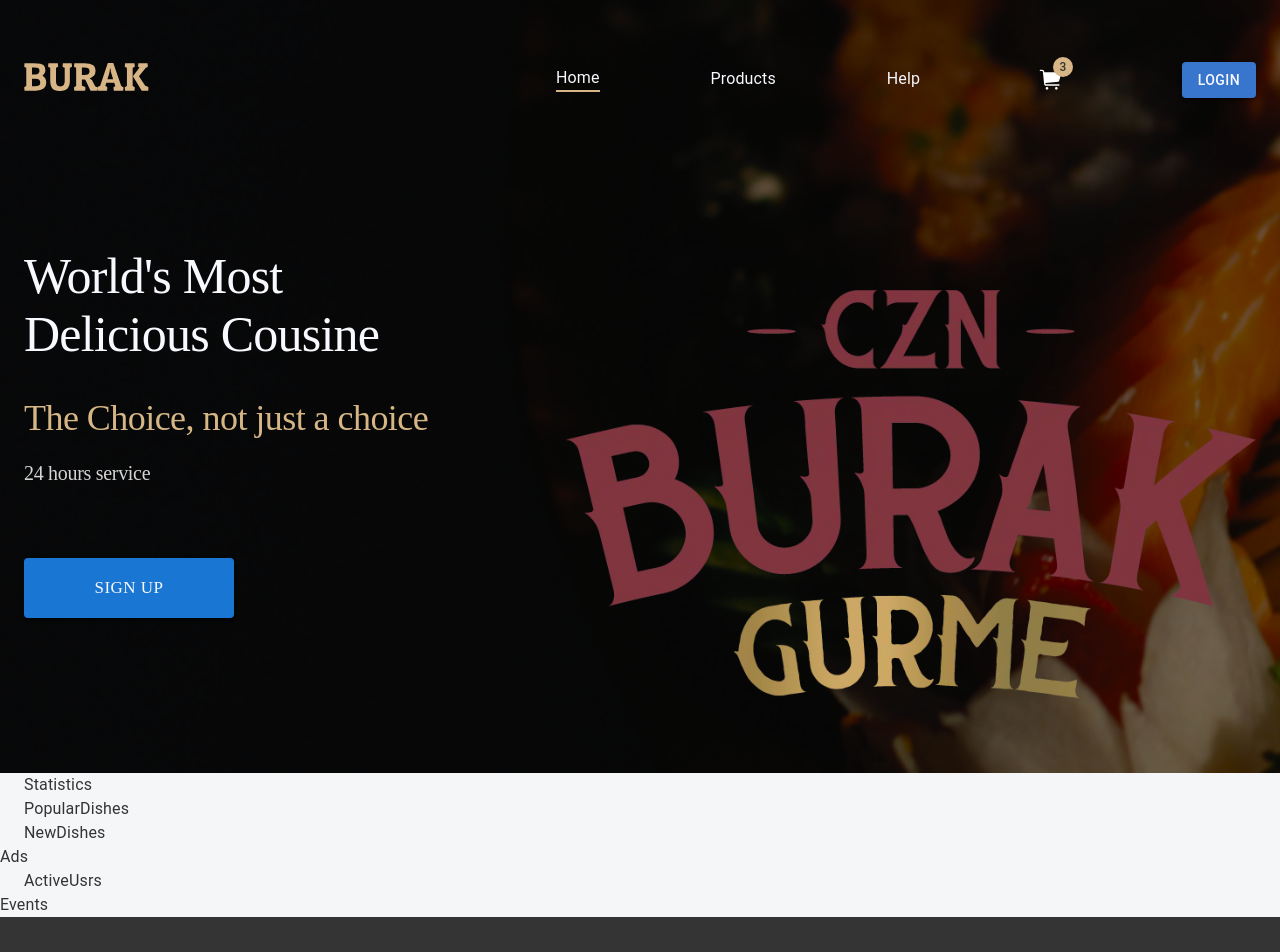
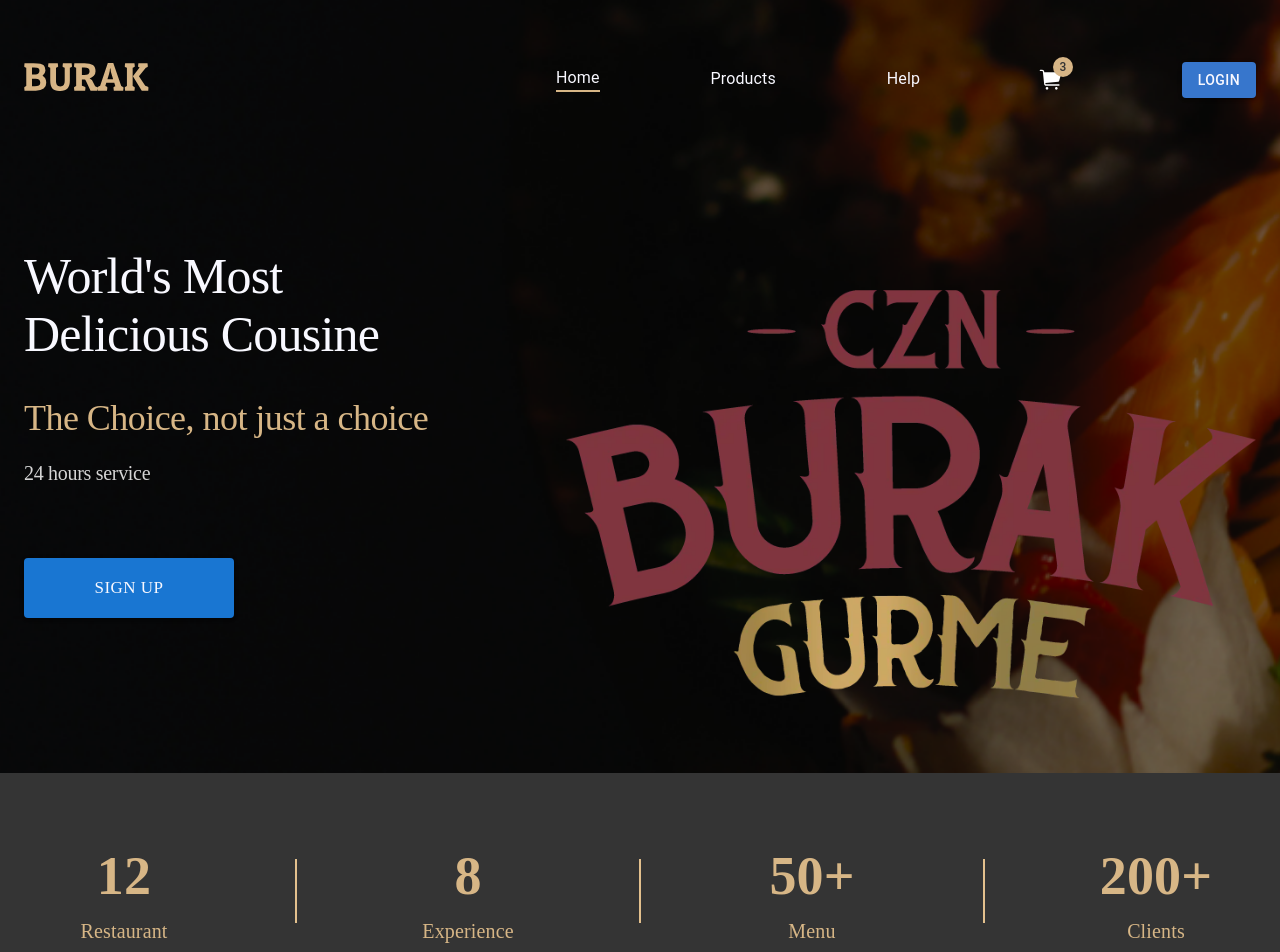
Before and after one commit to Rosuljon/burak-react, a React (Create React App) app: page / in a window 1280 px wide. Shown: the top 952 px of the page. Built offline with nearby package versions, Linux system fonts and the light colour scheme.

Commit message:
fix: modify statistics sectional components

```diff
--- /dev/null
+++ b/src/app/components/divider/index.tsx
@@ -0,0 +1,21 @@
+import React from 'react';
+import styled from 'styled-components';
+
+export interface IDividerProps {
+	width?: string;
+	height?: string;
+	bg?: string;
+}
+
+const DividerComponent = styled.span<IDividerProps>`
+	display: flex;
+	min-width: ${({ width }) => `${width}px`};
+	min-height: ${({ height }) => `${height}px`};
+	background: ${({ bg }) => `${bg}`};
+`;
+
+function Divider(props: IDividerProps) {
+	return <DividerComponent {...props} />;
+}
+
+export default Divider;
--- a/src/app/screens/homePage/Statistics.tsx
+++ b/src/app/screens/homePage/Statistics.tsx
@@ -1,10 +1,33 @@
-import { Container } from "@mui/material";
+import { Box, Container, Stack } from "@mui/material";
 import React from "react";
+import Divider from "../../components/divider";
 
 const Statistics = () => {
   return (
-    <div>
-      <Container>Statistics</Container>
+    <div className="static-frame">
+      <Container>
+        <Stack className="info">
+          <Stack className="static-box">
+            <Box className="static-num">12</Box>
+            <Box className="static-text">Restaurant</Box>
+          </Stack>
+          <Divider height="64" width="2" bg="#E3C08D" />
+          <Stack className="static-box">
+            <Box className="static-num">8</Box>
+            <Box className="static-text">Experience</Box>
+          </Stack>
+          <Divider height="64" width="2" bg="#E3C08D" />
+          <Stack className="static-box">
+            <Box className="static-num">50+</Box>
+            <Box className="static-text">Menu</Box>
+          </Stack>
+          <Divider height="64" width="2" bg="#E3C08D" />
+          <Stack className="static-box">
+            <Box className="static-num">200+</Box>
+            <Box className="static-text">Clients</Box>
+          </Stack>
+        </Stack>
+      </Container>
     </div>
   );
 };
--- a/src/css/home.css
+++ b/src/css/home.css
@@ -2,3 +2,43 @@
   width: 100%;
   height: auto;
 }
+
+/* Statistics */
+.homepage .static-frame {
+  width: 100%;
+  height: 236px;
+  background-color: #343434;
+}
+.homepage .static-frame .info {
+  height: 100%;
+  display: flex;
+  flex-direction: row;
+  justify-content: space-between;
+  align-items: center;
+}
+.homepage .static-frame .info .static-box {
+  width: 200px;
+  height: 116px;
+  display: flex;
+  flex-direction: column;
+  align-items: center;
+  justify-content: center;
+}
+.homepage .static-frame .info .static-box .static-num {
+  text-align: center;
+  font-family: Poppins;
+  font-size: 54px;
+  font-style: normal;
+  font-weight: 600;
+  line-height: 80px;
+  color: #d7b686;
+}
+.homepage .static-frame .info .static-box .static-text {
+  text-align: center;
+  font-family: Poppins;
+  font-size: 20px;
+  font-style: normal;
+  font-weight: 500;
+  line-height: 30px;
+  color: #d7b686;
+}
```
